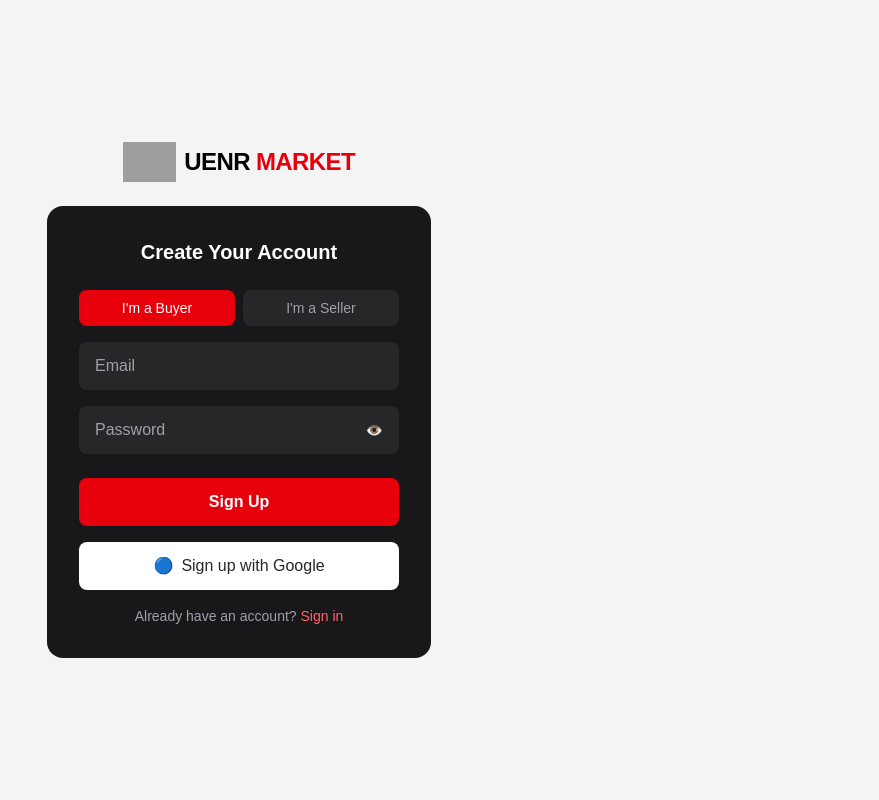
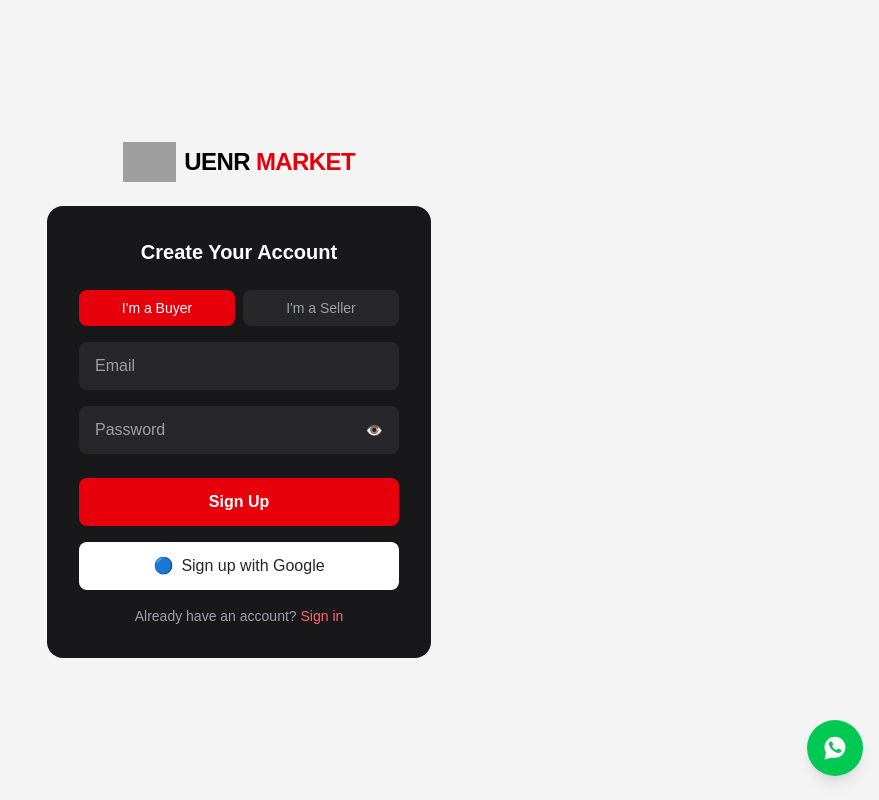
Before and after one commit to CLIFFORD-30/marketplace-website, a Next.js app: page /signup in a window 1280 px wide. Shown: the whole page, without its empty margins (401-1280 px from the left). Built offline with nearby package versions, Linux system fonts and the light colour scheme; no server answers; the database is empty; grey boxes are pictures that could not be loaded.

Commit message:
Use real WhatsApp icon on the contact button

```diff
--- a/app/layout.js
+++ b/app/layout.js
@@ -1,6 +1,7 @@
 import { Geist, Geist_Mono } from "next/font/google";
 import "./globals.css";
 import { CartProvider } from "@/components/CartContext";
+import WhatsAppButton from "@/components/WhatsAppButton";
 
 const geistSans = Geist({
   variable: "--font-geist-sans",
@@ -24,7 +25,10 @@ export default function RootLayout({ children }) {
       className={`${geistSans.variable} ${geistMono.variable} h-full antialiased`}
     >
       <body className="min-h-full flex flex-col">
-        <CartProvider>{children}</CartProvider>
+        <CartProvider>
+          {children}
+          <WhatsAppButton />
+        </CartProvider>
       </body>
     </html>
   );
--- /dev/null
+++ b/components/WhatsAppButton.js
@@ -0,0 +1,75 @@
+'use client';
+
+import { useState, useEffect } from 'react';
+import { doc, getDoc } from 'firebase/firestore';
+import { db } from '@/lib/firebase';
+
+const DEFAULT_CONTACTS = {
+  general: '0507922264',
+  sales: '0550959320',
+};
+
+function toWhatsAppLink(number, label) {
+  let digits = number.replace(/\s+/g, '');
+  if (digits.startsWith('+')) digits = digits.slice(1);
+  if (digits.startsWith('0')) digits = '233' + digits.slice(1);
+  const message = encodeURIComponent(`Hi, I need help with ${label} on UENR MARKET.`);
+  return `https://wa.me/${digits}?text=${message}`;
+}
+
+function WhatsAppIcon({ className }) {
+  return (
+    <svg viewBox="0 0 32 32" className={className} fill="currentColor" aria-hidden="true">
+      <path d="M16.004 3C9.377 3 4 8.373 4 15c0 2.34.65 4.53 1.78 6.4L4 29l7.79-1.75A11.94 11.94 0 0 0 16.004 27C22.63 27 28 21.627 28 15S22.63 3 16.004 3Zm6.98 16.87c-.29.82-1.7 1.56-2.35 1.65-.6.09-1.36.13-2.2-.14-.5-.16-1.15-.37-1.98-.72-3.49-1.51-5.77-5.02-5.94-5.25-.17-.23-1.42-1.89-1.42-3.6 0-1.71.9-2.55 1.22-2.9.32-.35.7-.44.94-.44.23 0 .47 0 .68.01.22.01.51-.08.8.61.29.7.99 2.41 1.08 2.59.09.17.15.38.03.61-.12.23-.18.38-.35.58-.17.2-.36.45-.52.6-.17.17-.35.35-.15.69.2.34.89 1.47 1.91 2.38 1.31 1.17 2.42 1.53 2.76 1.7.34.17.54.15.74-.09.2-.23.85-.99 1.08-1.33.23-.34.46-.28.77-.17.31.11 1.97.93 2.31 1.1.34.17.57.26.65.4.09.15.09.85-.2 1.67Z" />
+    </svg>
+  );
+}
+
+export default function WhatsAppButton() {
+  const [contacts, setContacts] = useState(DEFAULT_CONTACTS);
+  const [open, setOpen] = useState(false);
+
+  useEffect(() => {
+    const loadContacts = async () => {
+      const snap = await getDoc(doc(db, 'settings', 'contacts'));
+      if (snap.exists()) {
+        setContacts({ ...DEFAULT_CONTACTS, ...snap.data() });
+      }
+    };
+    loadContacts();
+  }, []);
+
+  return (
+    <div className="fixed bottom-20 md:bottom-6 right-4 z-50">
+      {open && (
+        <div className="mb-3 bg-white dark:bg-zinc-900 border border-zinc-200 dark:border-zinc-800 rounded-xl shadow-lg overflow-hidden w-56">
+          <a
+            href={toWhatsAppLink(contacts.general, 'General Support')}
+            target="_blank"
+            rel="noopener noreferrer"
+            className="flex items-center gap-2 px-4 py-3 text-sm text-zinc-700 dark:text-zinc-200 hover:bg-zinc-100 dark:hover:bg-zinc-800 border-b border-zinc-100 dark:border-zinc-800"
+          >
+            <WhatsAppIcon className="w-4 h-4 text-green-500" />
+            General
+          </a>
+          <a
+            href={toWhatsAppLink(contacts.sales, 'Sales Support')}
+            target="_blank"
+            rel="noopener noreferrer"
+            className="flex items-center gap-2 px-4 py-3 text-sm text-zinc-700 dark:text-zinc-200 hover:bg-zinc-100 dark:hover:bg-zinc-800"
+          >
+            <WhatsAppIcon className="w-4 h-4 text-green-500" />
+            Sales
+          </a>
+        </div>
+      )}
+      <button
+        onClick={() => setOpen(!open)}
+        className="w-14 h-14 rounded-full bg-green-500 text-white flex items-center justify-center shadow-lg"
+        aria-label="Contact us on WhatsApp"
+      >
+        <WhatsAppIcon className="w-7 h-7" />
+      </button>
+    </div>
+  );
+}
```
